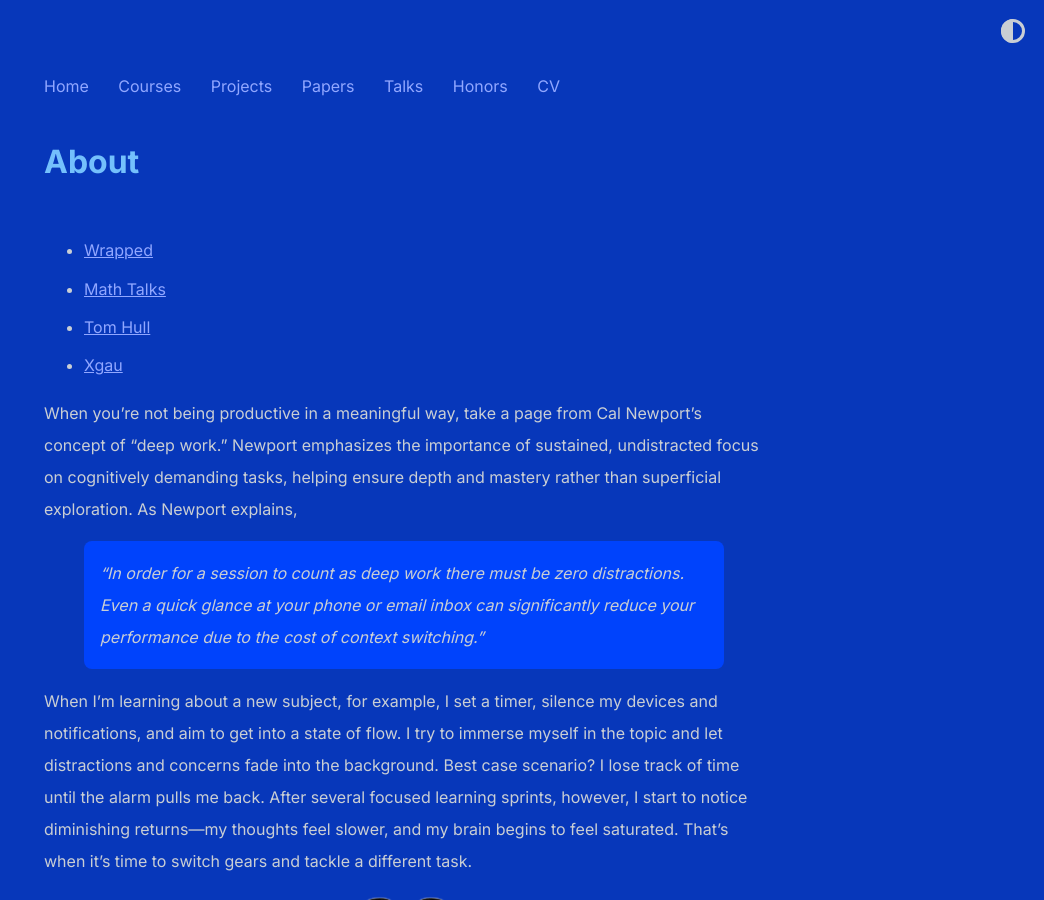
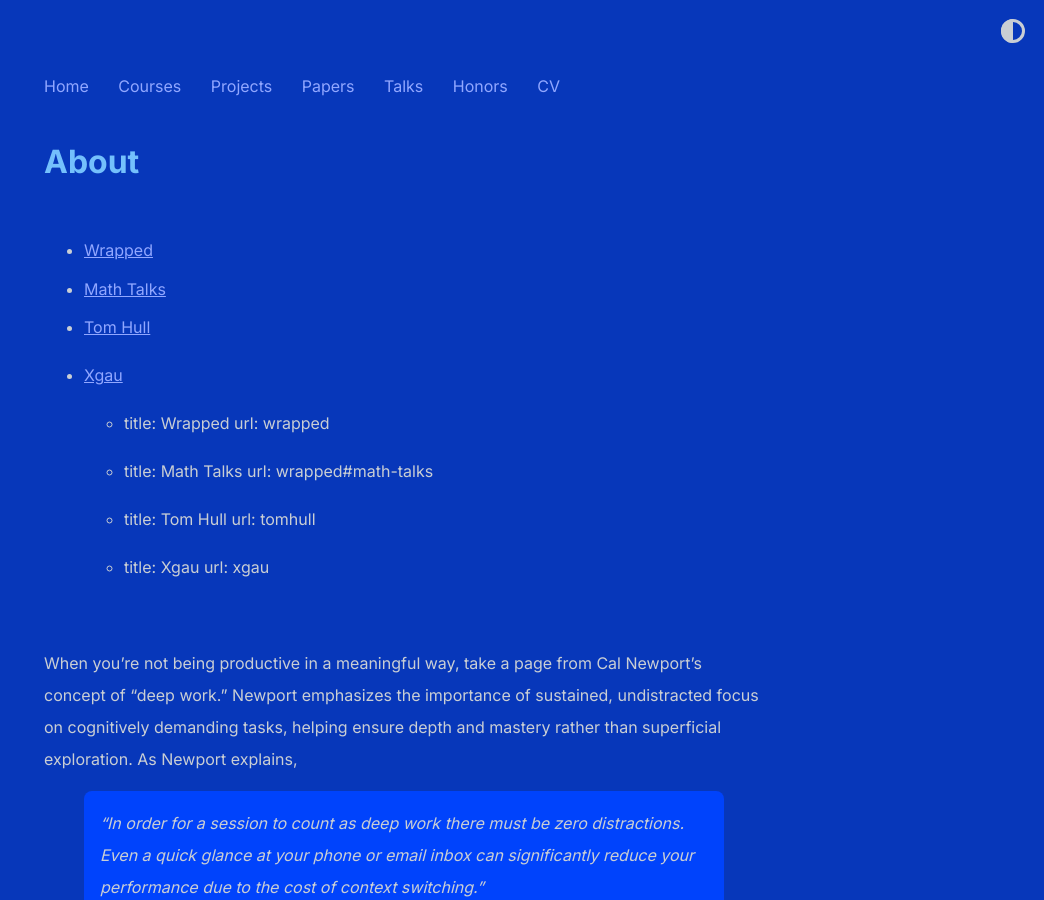
Before and after one commit to shihankanungo/shihankanungo.github.io, a Jekyll site: the page built from about.md, in a window 1280 px wide and 900 px high. Shown: the whole window, without its empty margins (236-1280 px from the left). Built offline with Jekyll 4.4.1, drawn with Linux system fonts in a browser that asks for light colours.

Commit message:
Update about.md

```diff
--- a/about.md
+++ b/about.md
@@ -8,6 +8,20 @@ title: About
 - [Math Talks](wrapped#math-talks)
 - [Tom Hull](tomhull)
 - [Xgau](xgau)
+
+  - title: Wrapped
+    url: wrapped
+
+  - title: Math Talks
+    url: wrapped#math-talks
+
+  - title: Tom Hull
+    url: tomhull
+
+  - title: Xgau
+    url: xgau
+
+<br>
 
 When you're not being productive in a meaningful way, take a page from Cal Newport’s concept of “deep work.” Newport emphasizes the importance of sustained, undistracted focus on cognitively demanding tasks, helping ensure depth and mastery rather than superficial exploration. As Newport explains,
 > “In order for a session to count as deep work there must be zero distractions. Even a quick glance at your phone or email inbox can significantly reduce your performance due to the cost of context switching.”
```
